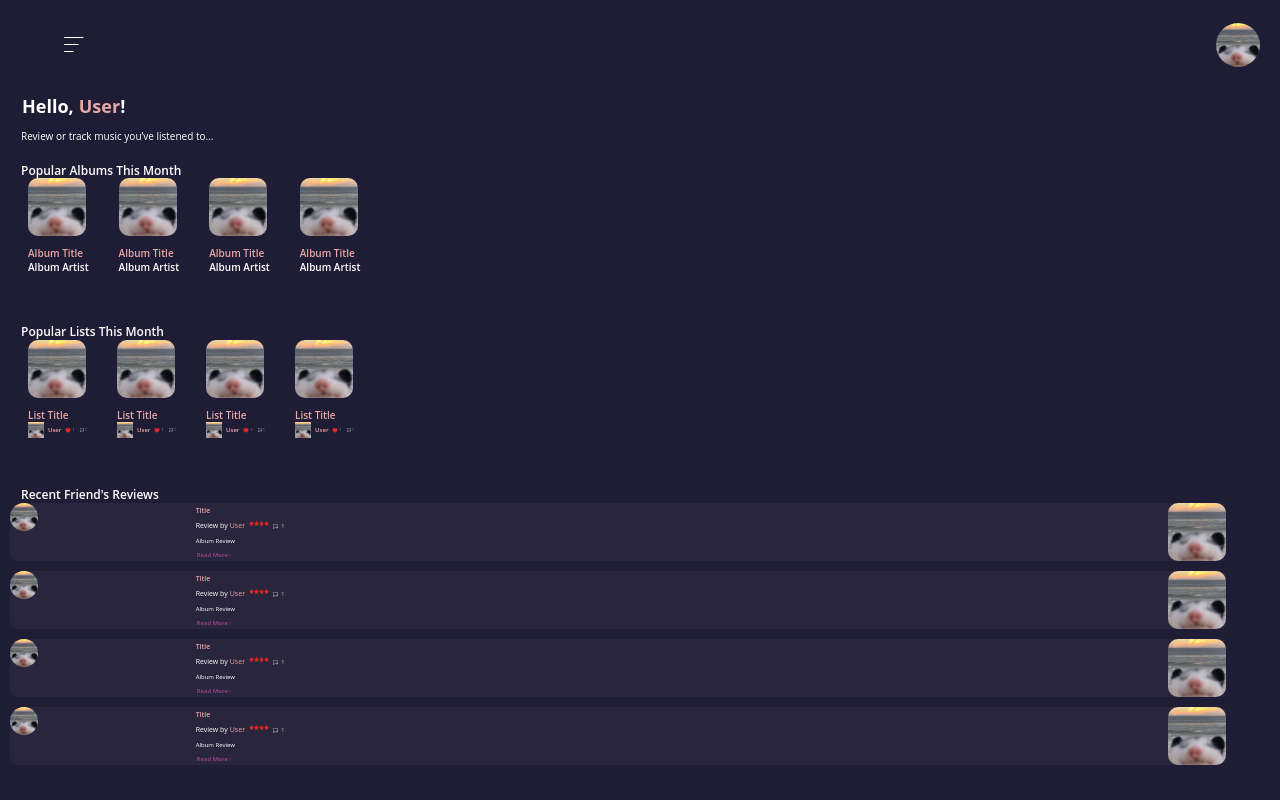
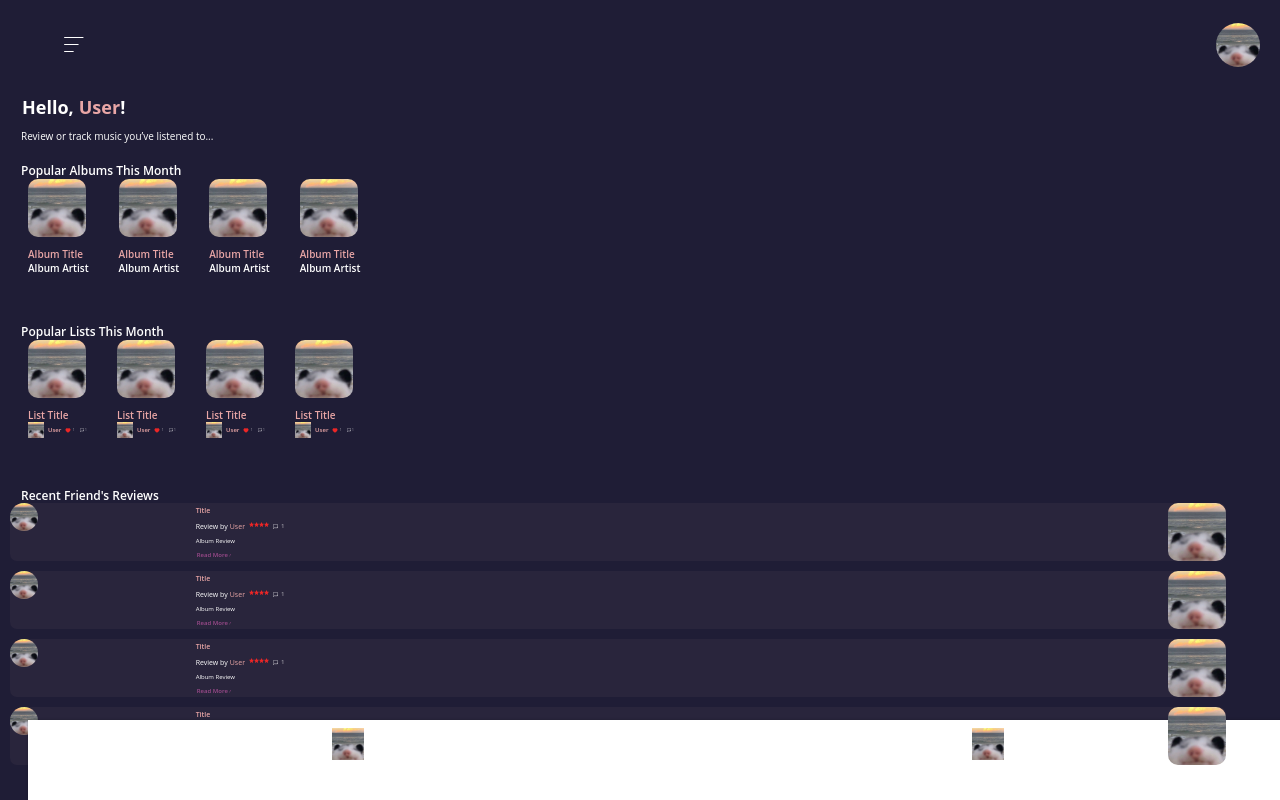
Before and after one commit to liannnaa/MusicBoxd, a React (Create React App) app in the folder front-end/: page /Home in a window 1280 px wide. Built offline with nearby package versions, Linux system fonts and the light colour scheme.

Commit message:
added menu, still need to work on styling

```diff
--- /dev/null
+++ b/front-end/src/components/menu.css
@@ -0,0 +1,55 @@
+.menu-wrapper {
+    position: fixed;
+    bottom: 0;
+    width: 100%;
+    height: 80px;
+    box-shadow: 0 0 3px rgba(0, 0, 0, 0.2);
+    background-color: #ffffff;
+    display: flex;
+    overflow-x: auto;
+  }
+
+  .full-size-link {
+    display: flex;
+    flex-direction: column;
+    align-items: center;
+    justify-content: center;
+    height: 100%;
+    width: 100%;
+    text-decoration: none;
+    color: inherit;
+  }
+
+  .menu-box {
+    display: flex;
+    flex-direction: column;
+    align-items: center;
+    justify-content: center;
+    flex-grow: 1;
+    min-width: 50px;
+    overflow: hidden;
+    white-space: nowrap;
+    font-size: 1px;
+    color: #444444;
+    text-decoration: none;
+    -webkit-tap-highlight-color: transparent;
+    transition: background-color 0.1s ease-in-out;
+  }
+  .menu-box img {
+    height: 40%;
+    width: auto;
+    padding-bottom: 5%;
+  }
+  .menu-box:hover {
+    background-color: #eeeeee;
+  }
+
+  .menu-box::after {
+    color: #3bdbbb;
+  }
+
+  .menu-box {
+    font-size: 14px;
+    font-family: 'Courier Prime', system-ui, -apple-system, BlinkMacSystemFont, 'Segoe UI', Roboto, Oxygen, Ubuntu,
+      Cantarell, 'Open Sans', 'Helvetica Neue', sans-serif;
+  }
--- /dev/null
+++ b/front-end/src/components/menu.js
@@ -0,0 +1,25 @@
+import React from 'react';
+import { Link } from 'react-router-dom';
+
+import './menu.css';
+
+import Placeholder from '../assets/placeholder.PNG';
+
+const Menu = () => {
+    return (
+      <div className="menu-wrapper">
+        <div className="menu-box">
+          <Link to="/" className="full-size-link">
+            <img src={Placeholder} alt="home" />
+          </Link>
+        </div>
+        <div className="menu-box">
+          <Link to="/profile" className="full-size-link">
+            <img src={Placeholder} alt="profile" />
+          </Link>
+        </div>
+      </div>
+    );
+};
+
+export default Menu;
--- a/front-end/src/pages/homepage.js
+++ b/front-end/src/pages/homepage.js
@@ -9,6 +9,7 @@ import PopularAlbum from "../components/albumMini";
 import PopularList from "../components/listMini";
 import RecentReview from "../components/reviewMini";
 import SideBar from "../components/sidebar";
+import Menu from "../components/menu";
 
 const Homepage = () => {
     const [showUserInformation, setShowUserInformation] = useState(false);
@@ -56,6 +57,9 @@ const Homepage = () => {
                 <RecentReview/>
                 <RecentReview/>
             </div>
+            <div className="homepage-section-contents">
+                <Menu/>
+            </div>
         </div>
     );
 };
```
